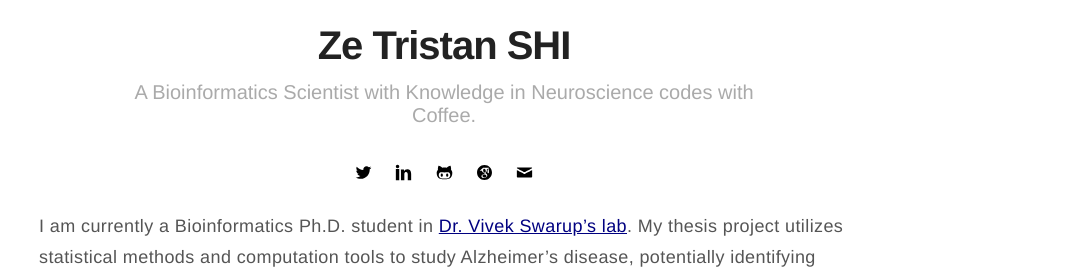
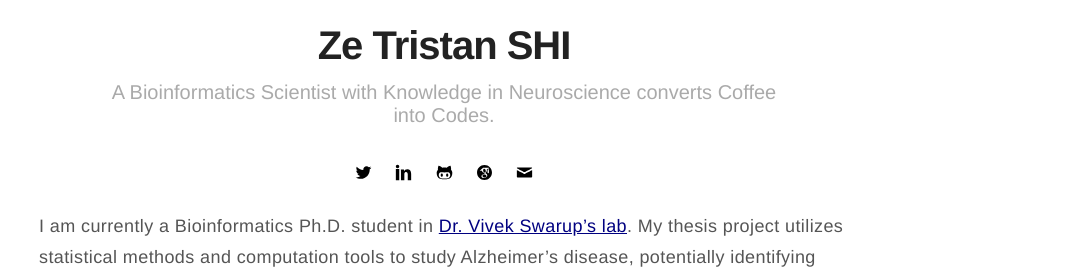
Before and after one commit to rootze/rootze.github.io, a Jekyll site: the page built from about.md, in a window 1280 px wide. Shown: the part 252-526 px from the top of the page, without its empty margins (196-1280 px from the left). Built offline with Jekyll 4.4.1, drawn with Linux system fonts in a browser that asks for light colours.

Commit message:
Update _config.yml

```diff
--- a/_config.yml
+++ b/_config.yml
@@ -1,6 +1,6 @@
 # main text of home
 name: Ze Tristan SHI
-bio: A Bioinformatics Scientist with Knowledge in Neuroscience codes with Coffee.
+bio: A Bioinformatics Scientist with Knowledge in Neuroscience converts Coffee into Codes.
 
 # twitter summary info
 description: A blog about technology and stuff related
@@ -58,7 +58,7 @@ email: zechuas@uci.edu
 authors:
   rootze:
     name: Ze Tristan SHI
-    bio: A Bioinformatics Scientist with Knowledge in Neuroscience codes with Coffee.
+    bio: A Bioinformatics Scientist with Knowledge in Neuroscience converts Coffee into Codes.
     external-image: false
     picture: assets/images/profile.jpg
     twitter: ZeTristanShi
```
